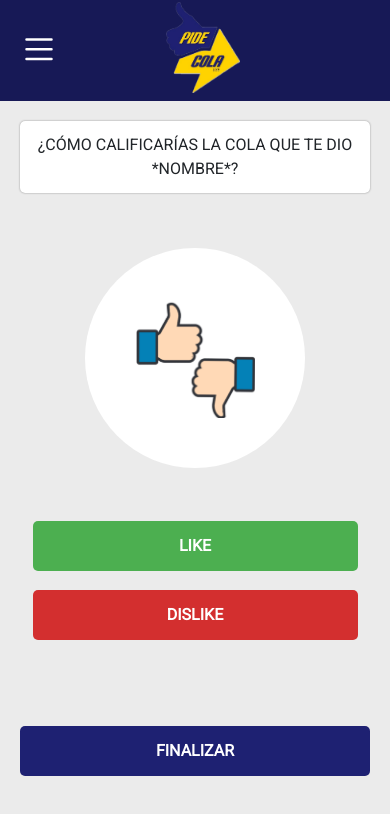
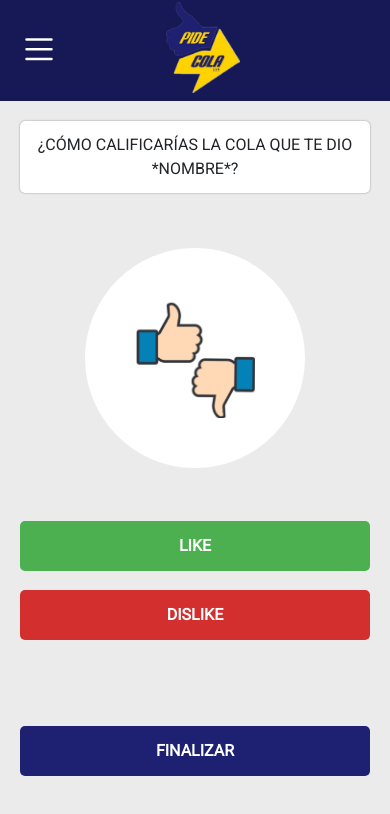
Before and after one commit to gnus19/pidecola3.0-front, a React (Create React App) app: page /rateRide in a window 390 px wide. Shown: the top 814 px of the page. Built offline with nearby package versions, Linux system fonts and the light colour scheme; sample sign-in values are in the browser's storage.

Commit message:
Detalles de diseño

```diff
--- a/src/assets/css/RateRide.css
+++ b/src/assets/css/RateRide.css
@@ -120,4 +120,9 @@
   .rateButtons {
     flex-direction: column;
   }
+
+  .likeButton,
+  .dislikeButton {
+    width: 100%;
+  }
 }
```
